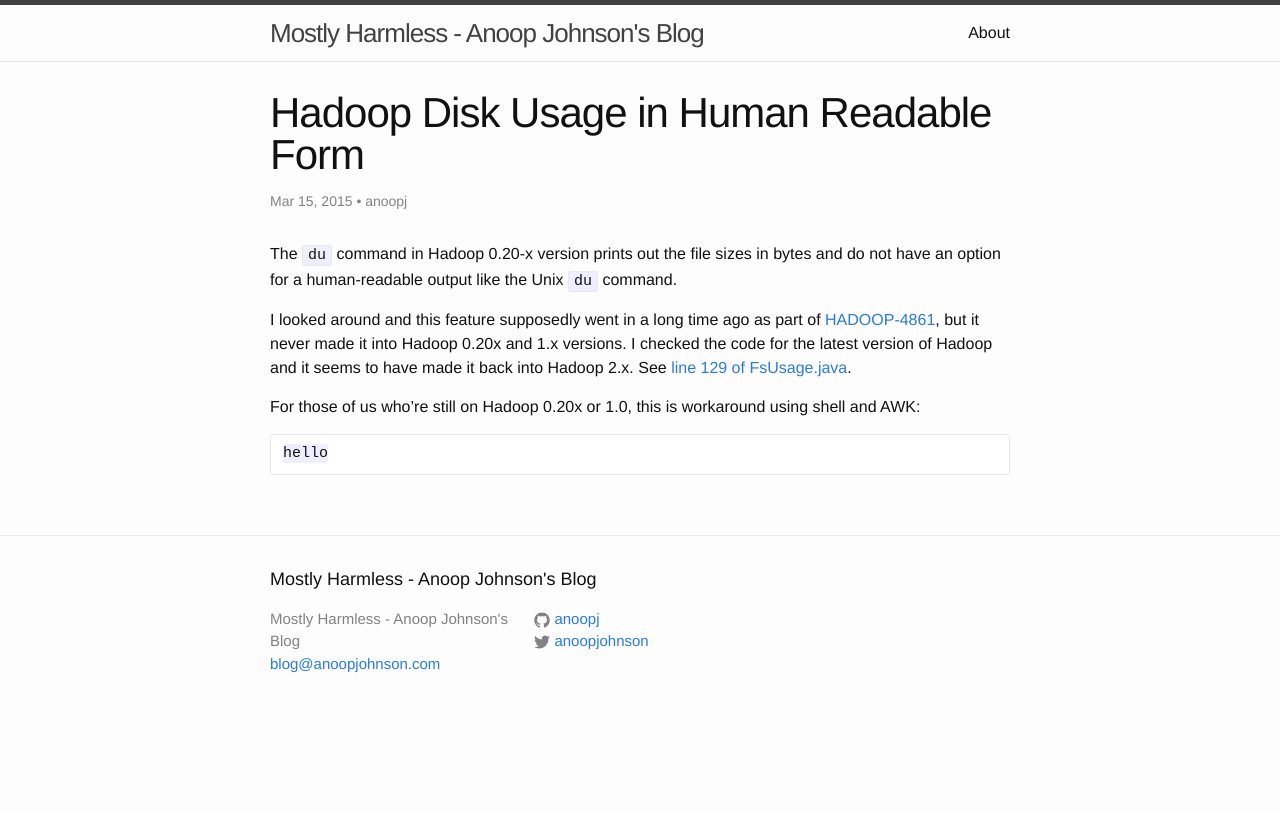
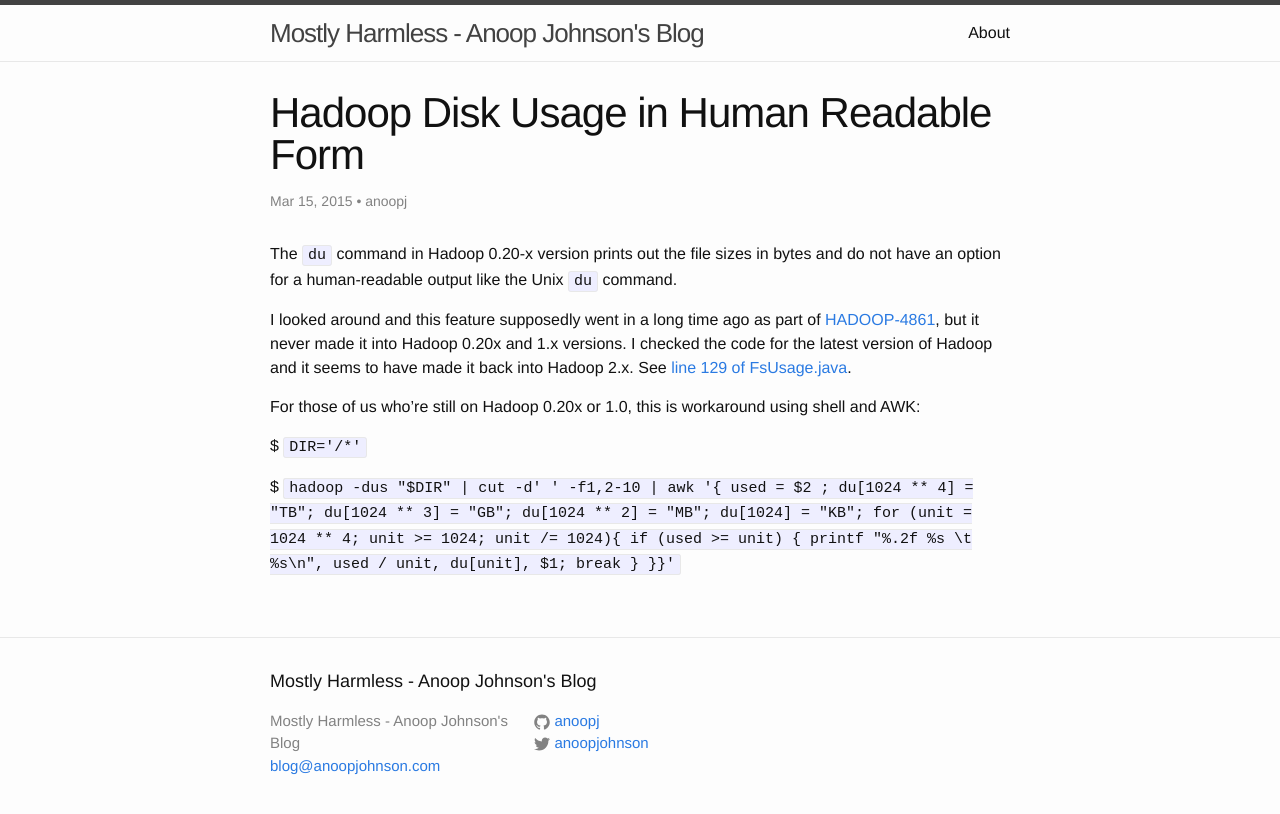
Before and after one commit to anoopj/anoopj.github.io, a Jekyll site: the page built from _posts/2015-03-15-hadoop-dus-human-readable.md, in a window 1280 px wide. Shown: the top 814 px of the page. Built offline with Jekyll 4.4.1, drawn with Linux system fonts in a browser that asks for light colours; comment, search, counter and statistics services are not loaded.

Commit message:
github pages is so broken

````diff
--- a/_posts/2015-03-15-hadoop-dus-human-readable.md
+++ b/_posts/2015-03-15-hadoop-dus-human-readable.md
@@ -21,6 +21,6 @@ Hadoop 2.x. See
 For those of us who're still on Hadoop 0.20x or 1.0, this is workaround
 using shell and AWK:
 
-```
-hello
-```
+$ `DIR='/*'`
+
+$ `hadoop -dus "$DIR" | cut -d' ' -f1,2-10 |  awk '{ used = $2 ; du[1024 ** 4] = "TB"; du[1024 ** 3] = "GB"; du[1024 ** 2] = "MB"; du[1024] = "KB"; for (unit = 1024 ** 4; unit >= 1024; unit /= 1024){ if (used >= unit) { printf "%.2f %s \t %s\n", used / unit, du[unit], $1; break } }}'`
````
